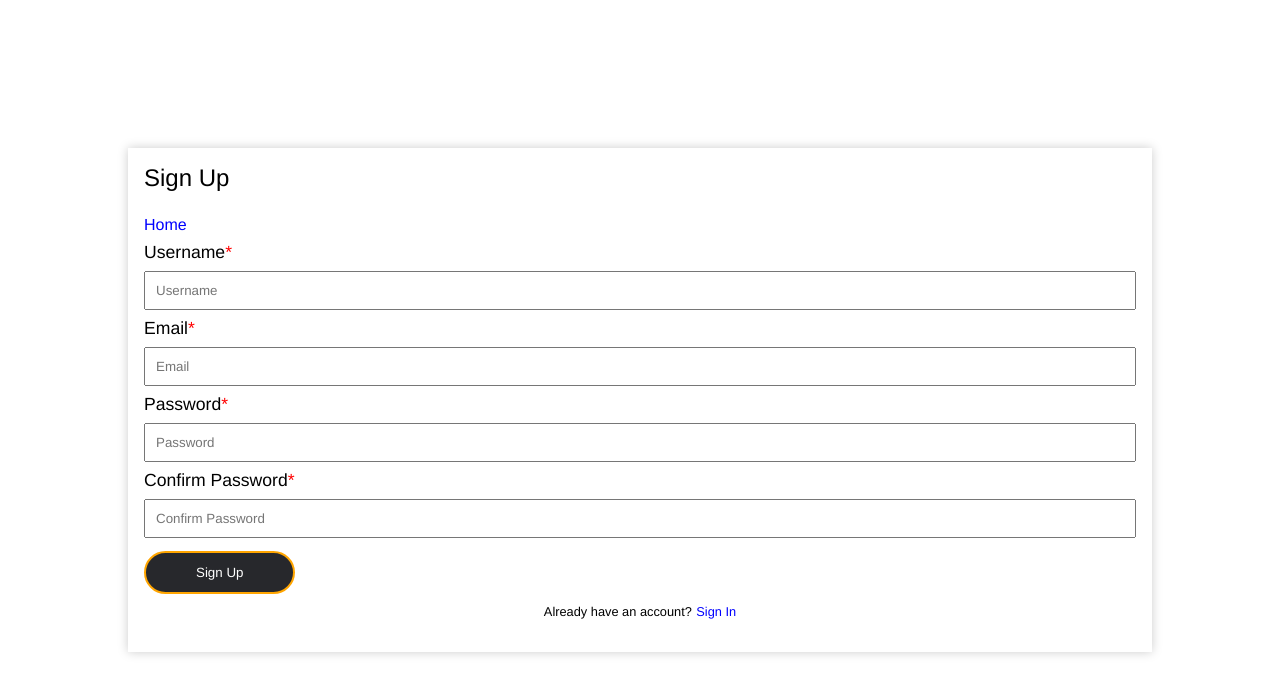
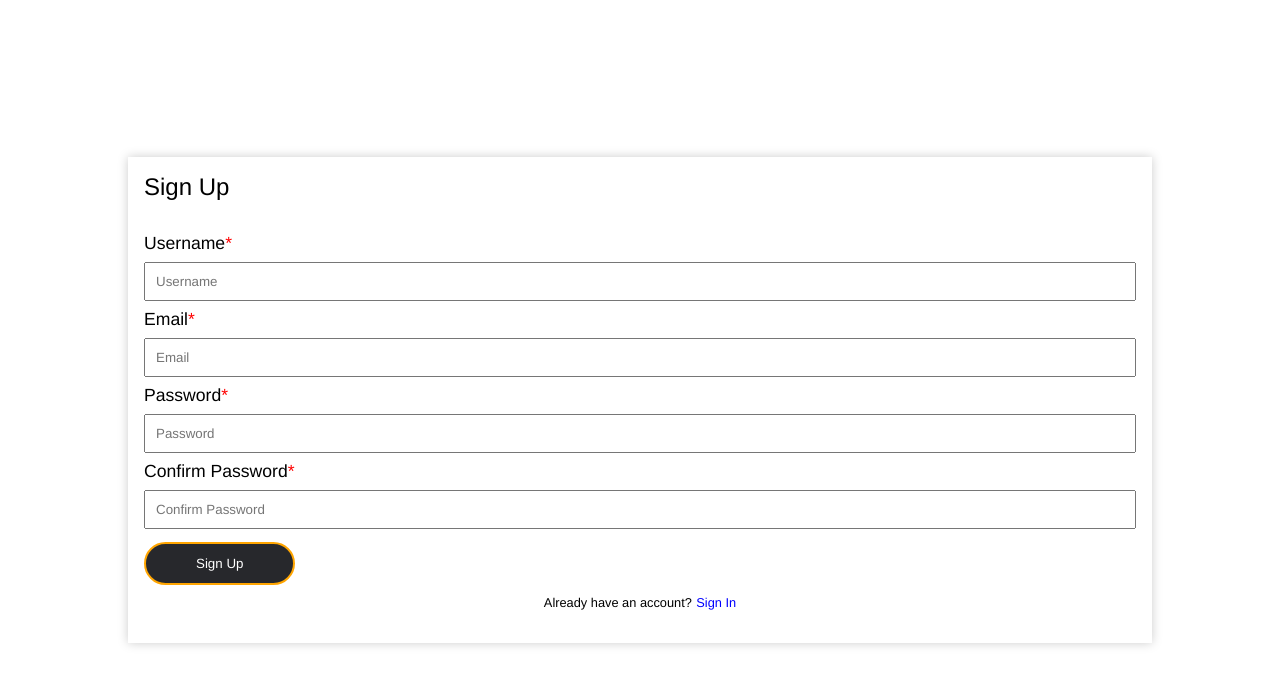
Before and after one commit to izzyjosh/POST, a Django app: template post/templates/signup.html in a window 1280 px wide. Shown: the top 692 px of the page. Run offline with Django 3.2, Linux system fonts and the light colour scheme; the template is opened without the code that fills it, so the values that code supplies are empty.

Commit message:
remove an unnecessary line of code

```diff
--- a/post/templates/signup.html
+++ b/post/templates/signup.html
@@ -73,7 +73,6 @@
 <body>
     <div class="container">
         <legend class="title">Sign Up</legend>
-        <legent><a href="{% url 'index' %}">Home</a></legend>
         {% for message in messages %}
         	<div class="error-msg">{{ message }}</div>
         {% endfor %}
```
